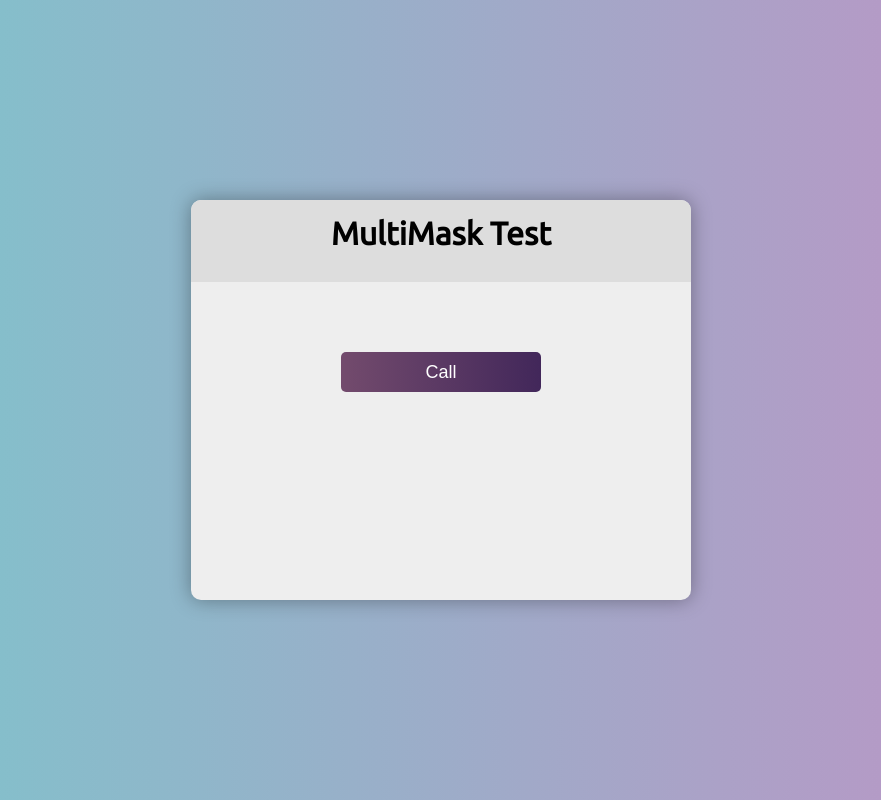
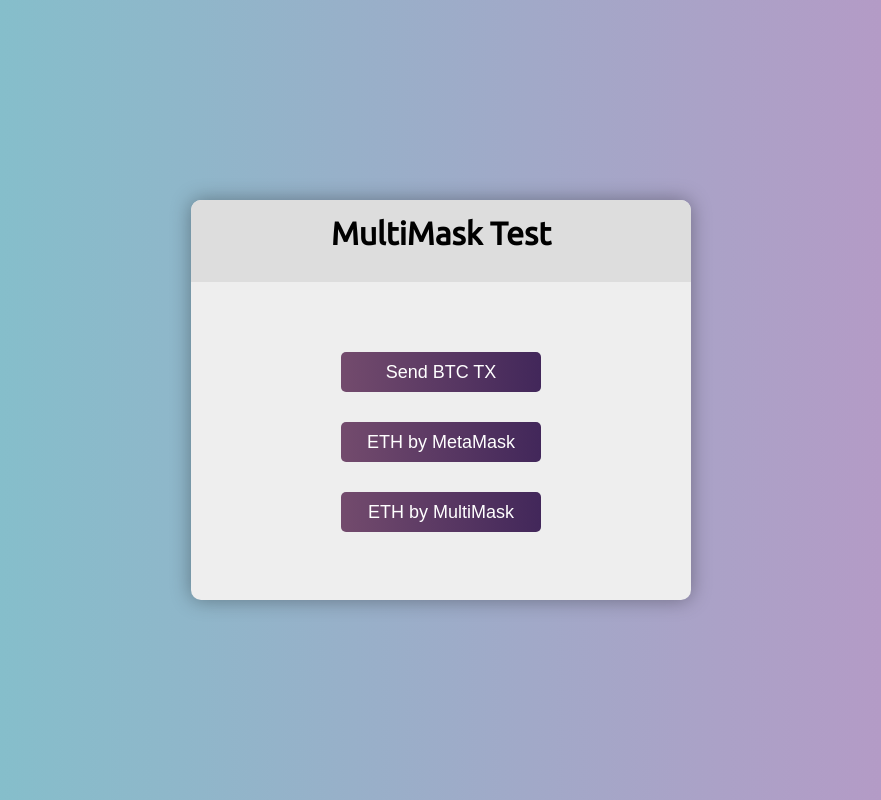
Before and after one commit to MultiMask/workaround, a React (Create React App) app: page / in a window 1280 px wide. Shown: the whole page, without its empty margins (199-1080 px from the left). Built offline with nearby package versions, Linux system fonts and the light colour scheme.

Commit message:
Add btn for send eth by Multi

```diff
--- a/package.json
+++ b/package.json
@@ -7,7 +7,8 @@
     "react": "^16.2.0",
     "react-dom": "^16.2.0",
     "react-scripts": "1.1.1",
-    "styled-components": "^3.2.6"
+    "styled-components": "^3.2.6",
+    "web3": "^1.0.0-beta.34"
   },
   "scripts": {
     "start": "react-scripts start",
--- a/src/App.js
+++ b/src/App.js
@@ -1,6 +1,10 @@
 import React, { Component } from "react";
 import styled from 'styled-components';
 import "./App.css";
+
+import Web3 from 'web3';
+
+let localWeb3;
 
 class App extends Component {
 
@@ -17,7 +21,7 @@
     this.setState({[e.target.name]: e.target.value});
   }
 
-  handleCreateTX = () => {
+  handleBTC = () => {
     const tx = {
       network: 'bitcoin',
       to: '1MK2jqUQKnVzRLC79V18pdb3GM3CeAAqG',
@@ -27,6 +31,44 @@
 
     window.multiWeb.sendTransaction(tx);
   };
+
+  handleMeta = () => {
+    this.sendByMetaMask();
+  }
+
+  sendByMetaMask() {
+    // eslint-disable-next-line
+    localWeb3 = new Web3(web3.currentProvider);
+
+    // eslint-disable-next-line
+    const userAccount = web3.eth.defaultAccount;
+
+    localWeb3.eth.sendTransaction({
+      from: userAccount,
+      to: userAccount,
+      // eslint-disable-next-line
+      value: web3.toWei(1, "ether")
+    });
+  }
+
+  handleMulti = () => {
+    this.sendByMulti();
+  }
+
+  sendByMulti() {
+    // eslint-disable-next-line
+    localWeb3 = new Web3(web3.currentProvider);
+
+    // eslint-disable-next-line
+    const userAccount = web3.eth.defaultAccount;
+
+    localWeb3.eth.sendTransaction({
+      from: userAccount,
+      to: userAccount,
+      // eslint-disable-next-line
+      value: web3.toWei(1, "ether")
+    });
+  }
 
   get isValidData() {
     return true;
@@ -40,7 +82,15 @@
             MultiMask Test
           </Title>
           <Item>
-            <Btn onClick={this.handleCreateTX} disabled={!this.isValidData}>Call</Btn>
+            <div>
+              <Btn onClick={this.handleBTC} disabled={!this.isValidData}>Send BTC TX</Btn>
+            </div>
+            <div>
+              <Btn onClick={this.handleMeta} disabled={!this.isValidData}>ETH by MetaMask</Btn>
+            </div>
+            <div>
+              <Btn onClick={this.handleMulti} disabled={!this.isValidData}>ETH by MultiMask</Btn>
+            </div>
           </Item>
         </Container>
       </Wrapper>
```
Also changed, not shown: 1 other file (tests, documents, lock files or other folders).
